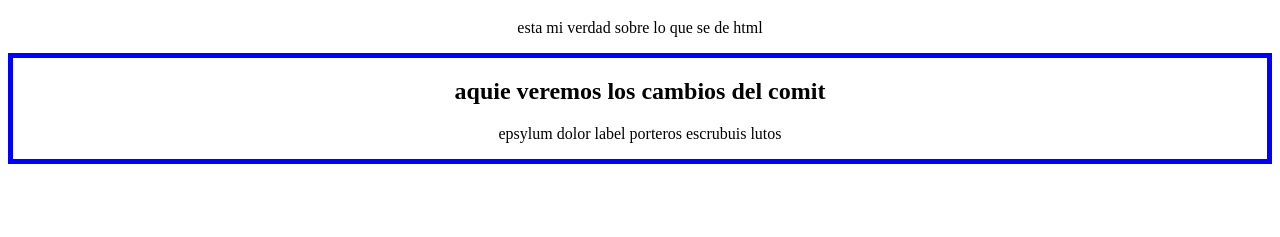
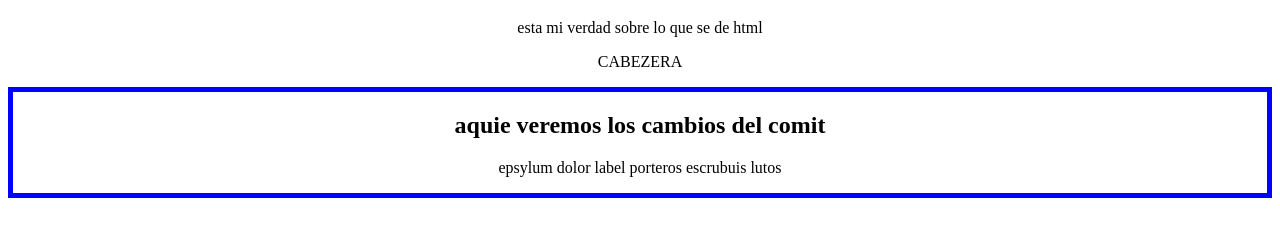
Before and after one commit to vinim93/platzi-ejercicio, a plain HTML site: page index.html in a window 1280 px wide. Shown: the part 61-298 px from the top of the page. Drawn offline with Linux system fonts and the light colour scheme.

Commit message:
se agrego cabezera en html

```diff
--- a/index.html
+++ b/index.html
@@ -10,6 +10,10 @@
 <body>
     <h1>estes mi commit</h1>
     <p>esta mi verdad sobre lo que se de html </p>
+    <div id="cabecera">
+        <p>CABEZERA</p>
+
+    </div id="cabecera">
     <div class="container">
         <h2>aquie veremos los cambios del comit</h2>
 <p>epsylum dolor label porteros escrubuis lutos</p>
```
